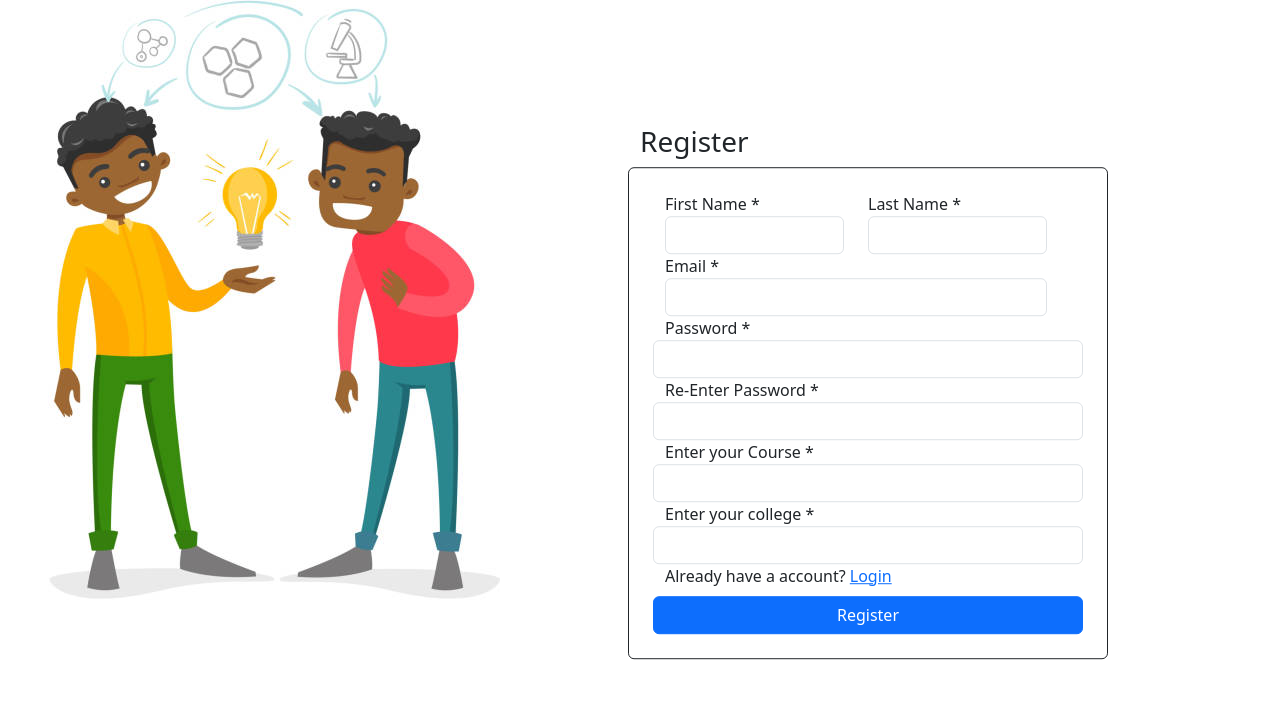
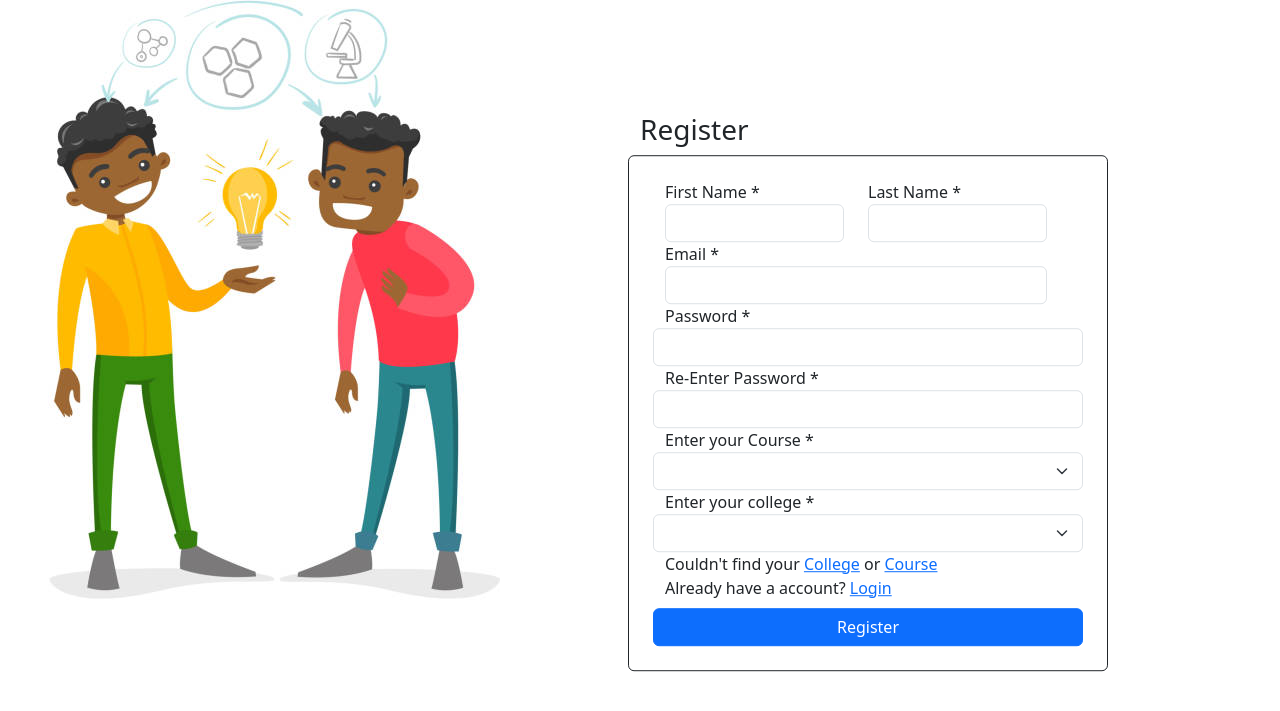
Before and after one commit to Aakash47/studybuddy, a Django app: page /register/ in a window 1280 px wide. Shown: the part 56-767 px from the top of the page. Run offline with Django 4.2, Linux system fonts and the light colour scheme; lists and menus that the app fills with data are empty; some libraries are stand-ins or nearby versions.

Commit message:
competed user registeration and login model

```diff
--- a/user/admin.py
+++ b/user/admin.py
@@ -3,3 +3,5 @@ from . import models as user_model
 # Register your models here.
 
 admin.site.register(user_model.Userprofile)
+admin.site.register(user_model.Usercourse)
+admin.site.register(user_model.Usercollege)
--- a/user/forms.py
+++ b/user/forms.py
@@ -11,3 +11,15 @@ class CreateUserForm(UserCreationForm):
         help_texts = {
             'username':None,
         }
+
+class Addcollegeform(forms.ModelForm):
+
+    class Meta:
+        model = user_model.Usercollege
+        fields = ['college',]
+
+class Addcourseform(forms.ModelForm):
+
+    class Meta:
+        model = user_model.Usercourse
+        fields = ['course',]
--- a/user/models.py
+++ b/user/models.py
@@ -3,6 +3,24 @@ from django.contrib.auth.models import User
 # Create your models here.
 
 
+class Usercourse(models.Model):
+    course = models.CharField(max_length=50)
+    is_approved = models.BooleanField(default=False)
+
+    def __str__(self):
+        return self.course
+
+
+class Usercollege(models.Model):
+    college = models.CharField(max_length=50)
+    is_approved = models.BooleanField(default=False)
+
+    def __str__(self):
+        return self.college
+
 class Userprofile(User):
-    ucourse = models.CharField(max_length=50)
-    ucollege = models.CharField(max_length=100)
+    ucourse = models.ForeignKey(Usercourse, on_delete=models.PROTECT)
+    ucollege = models.ForeignKey(Usercollege, on_delete=models.PROTECT)
+
+    def __str__(self):
+        return self.username
--- a/user/templates/user/register.html
+++ b/user/templates/user/register.html
@@ -1,10 +1,16 @@
 {% extends 'user/main_nav.html' %}
 {% load static %}
-{% load crispy_forms_tags %}
 {% block title %}Register{% endblock %}
 {% block main %}
+{% if messages %}
+{% for message in messages %}
+<div class="messages">
+    <p class="alert {{message.tags}} m-3">{{message}}</p>
+</div>
+{% endfor %}
+{% endif%}
     <div class="conatiner ms-5">
-        <img src="{% static 'img/login.jpg' %}" alt="" srcset="">
+        <img src="{% static 'img/login.jpg' %}" alt="" height="95%" width="">
     </div>
     <form action="{% url 'register' %}" method="post" novalidate>
         {% csrf_token %}
@@ -32,9 +38,17 @@
                 <label for="password2">Re-Enter Password *</label>
                 <input type="password" class="form-control" name="password2" required>
                 <label for="ucourse">Enter your Course *</label>
-                <input type="text" class="form-control" name="ucourse" required>
+                <select name="ucourse" id="ucourse" class="form-select">
+                    {% for course in courses %}
+                        <option value="{{course.id}}">{{course}}</option>
+                    {% endfor %}
+                </select>
                 <label for="ucollege">Enter your college *</label>
-                <input type="text" class="form-control" name="ucollege" required>
+                <select name="ucollege" id="ucollege" class="form-select">
+                    {% for college in colleges %}
+                        <option value="{{college.id}}">{{college}}</option>
+                    {% endfor %}
+                </select>
                 {% if form.errors %}
                     {% for field in form %}
                         {% for error in field.errors %}
@@ -42,6 +56,7 @@
                         {% endfor %}
                     {% endfor %}
                 {% endif %}
+                <span>Couldn't find your <a href="{% url 'addcollege' %}">College</a> or <a href="{% url 'addcourse' %}">Course</a></span>
                 <span>Already have a account? <a href="{% url 'login' %}">Login</a></span>
                 <button type="submit" class="btn btn-primary mt-2">Register</button>
             </div>
--- a/user/urls.py
+++ b/user/urls.py
@@ -6,4 +6,6 @@ urlpatterns = [
     path('register/', user_view.registeruser, name="register"),
     path('login/', user_view.loginuser, name="login"),
     path('logout/', user_view.logoutuser, name="logout"),
+    path('addcollege/', user_view.addcollege, name="addcollege"),
+    path('addcourse/', user_view.addcourse, name="addcourse"),
 ]
--- a/user/views.py
+++ b/user/views.py
@@ -3,6 +3,7 @@ from user import forms as user_form
 from django.contrib.auth import authenticate, login, logout
 from django.contrib.auth.decorators import login_required
 from django.contrib import messages
+from user import models as user_model
 # Create your views here.
 
 @login_required(login_url='login')
@@ -14,22 +15,21 @@ def registeruser(request):
         return redirect('home')
 
     form = user_form.CreateUserForm()
+    college = user_model.Usercollege.objects.filter(is_approved=True)
+    course = user_model.Usercourse.objects.filter(is_approved=True)
 
     if request.method=="POST":
         form = user_form.CreateUserForm(request.POST)
         if form.is_valid():
-            form.email = form.cleaned_data.get('email')
+            form.email = form.cleaned_data.get('username')
             form.save()
-            messages.success(request, f"Account has been Created for {form.cleaned_data.get('first_name')}")
+            messages.success(request, f"Account has been Created for {form.cleaned_data.get('username')}")
             return redirect('home')
-        else:
-            context={
-                "form":form
-            }
-            return render(request, "user/register.html", context=context)
 
     context={
-        "form":form
+        "form":form,
+        "colleges":college,
+        "courses":course,
     }
     return render(request, "user/register.html", context=context)
 
@@ -54,3 +54,49 @@ def loginuser(request):
 def logoutuser(request):
     logout(request)
     return redirect('login')
+
+
+def addcollege(request):
+
+    form = user_form.Addcollegeform()
+
+    if request.method == "POST":
+        form = user_form.Addcollegeform(request.POST)
+        try:
+            user_model.Usercollege.objects.get(college=request.POST.get('college').upper())
+            messages.info(request, "College already exists.")
+        except  Exception as e:
+            if form.is_valid:
+                form.college = request.POST.get('college').upper()
+                form.save()
+                messages.success(request, "College added successfully")
+
+        return redirect('register')
+    context = {
+        'form':form
+    }
+
+    return render(request, "user/addcollege.html", context)
+
+def addcourse(request):
+
+    form = user_form.Addcourseform()
+
+    if request.method == "POST":
+        form = user_form.Addcourseform(request.POST)
+        try:
+            user_model.Usercourse.objects.get(course=request.POST.get('course').upper())
+            messages.info(request, "Course already exists.")
+        except  Exception as e:
+            print(e)
+            if form.is_valid:
+                form.college = request.POST.get('course').upper()
+                form.save()
+                messages.success(request, "Course added successfully")
+
+        return redirect('register')
+    context = {
+        'form':form
+    }
+
+    return render(request, "user/addcollege.html", context)
```
Also changed, not shown: user/templates/user/addcollege.html (added, +26 -0 lines), user/templates/user/login.html (+4 -4 lines), 1 other file.
